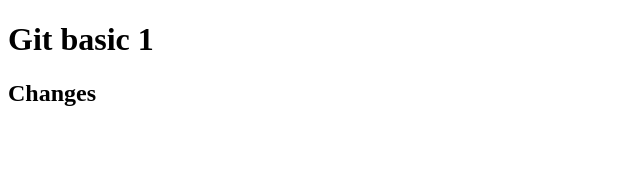
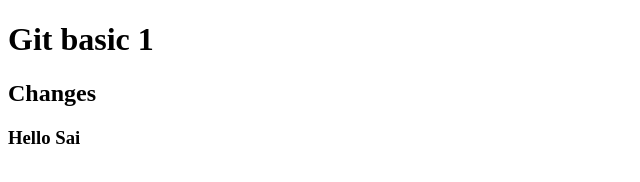
Before and after one commit to SAI-9848/46r-git-demo, a plain HTML site: page index.html in a window 1280 px wide. Shown: the whole page, without its empty margins (0-640 px from the left). Drawn offline with Linux system fonts and the light colour scheme.

Commit message:
Updated code

```diff
--- a/index.html
+++ b/index.html
@@ -8,5 +8,6 @@
 <body>
     <h1>Git basic 1</h1>
     <h2>Changes</h2>
+    <h3>Hello Sai</h3>
 </body>
 </html>
```
